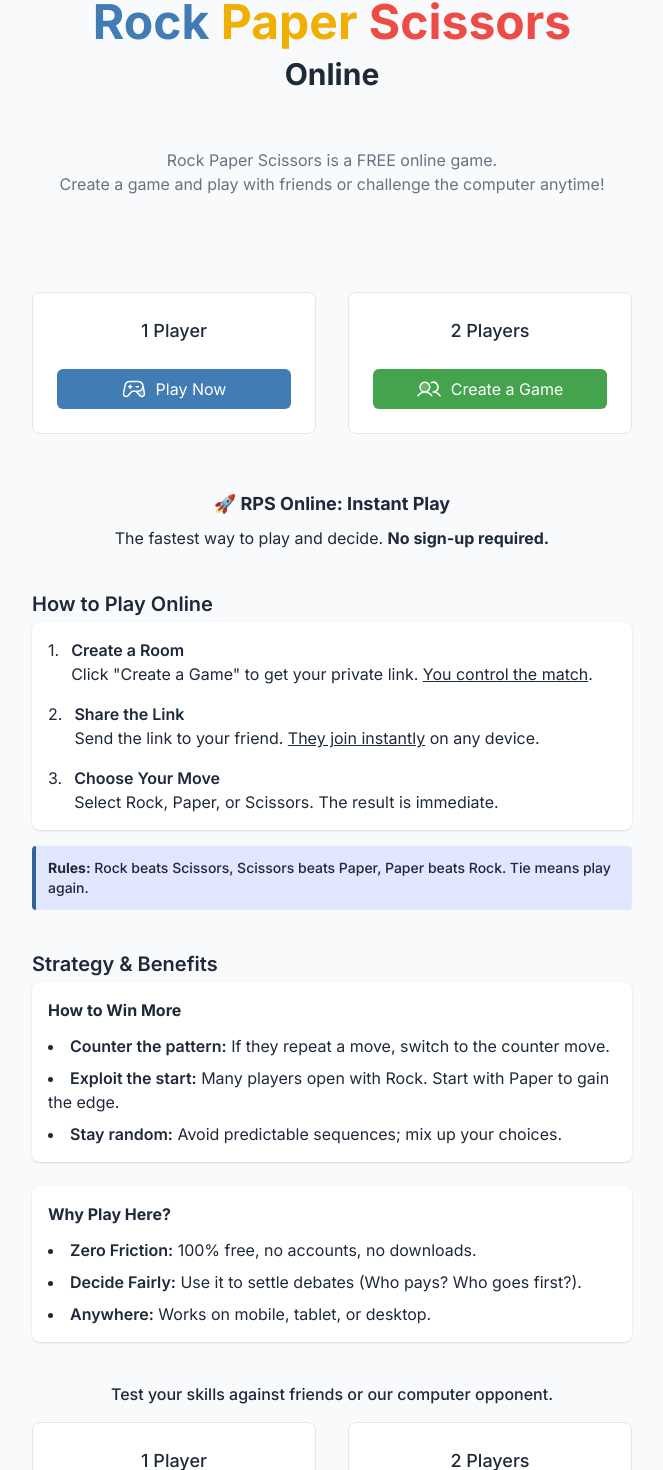
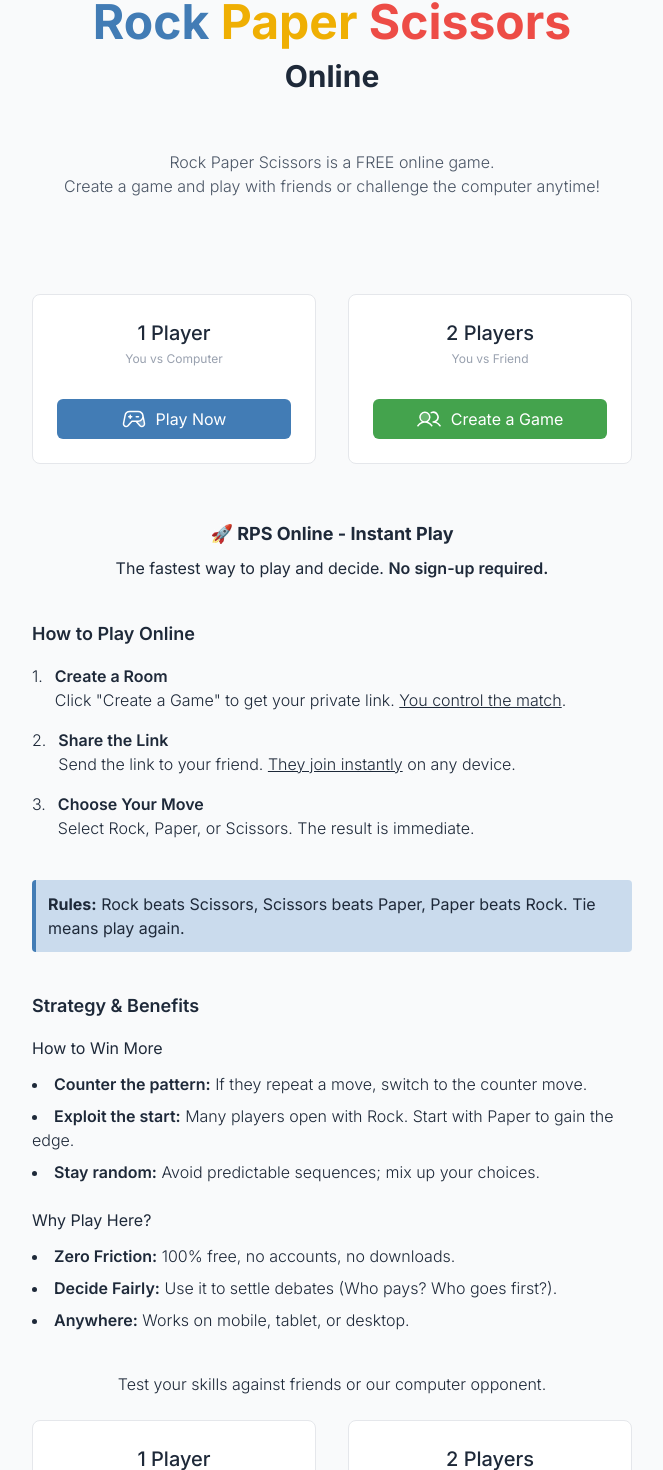
Before and after one commit to nicojuhari/next-rps-game-online, a Next.js app: page / in a window 1280 px wide. Shown: the part 200-1670 px from the top of the page, without its empty margins (308-971 px from the left). Built offline with nearby package versions, Linux system fonts and the light colour scheme.

Commit message:
adds logo and styles changes on home page

```diff
--- a/app/page.tsx
+++ b/app/page.tsx
@@ -7,13 +7,13 @@ const Home = () => {
     <>
     <div className="my-20 md:my-24 space-y-14 text-center">
       <h1 className="font-bold text-3xl md:text-5xl">
-        <span className="block mb-2.5 font-bold text-3xl">Play </span>
+        <span className="block mb-2.5 text-3xl">Play </span>
         <span className="text-blue-500">Rock </span>
         <span className="text-yellow-500">Paper </span>
         <span className="text-red-500">Scissors </span>
-        <span className="block mt-2.5 text-3xl">Online</span>
+        <span className="block mt-3 text-3xl">Online</span>
       </h1>
-      <p className="text-center text-gray-500">
+      <p className="text-center text-gray-600 font-light">
           Rock Paper Scissors is a FREE online game.<br /> Create a game and play with friends or challenge the computer anytime!
       </p>
     </div>
--- a/components/HomeContent.tsx
+++ b/components/HomeContent.tsx
@@ -4,13 +4,13 @@ const HomeContent = () => {
     return (
    <div className="my-8 space-y-10">
         <div className="text-center">
-            <h2 className="text-lg font-bold mb-2">🚀 RPS Online: Instant Play</h2>
-            <p>The fastest way to play and decide. <span className="font-bold">No sign-up required.</span></p>
+            <h2 className="text-lg font-bold mb-2">🚀 RPS Online - Instant Play</h2>
+            <p>The fastest way to play and decide. <span className="font-semibold">No sign-up required.</span></p>
         </div>
         <div>
-            <h2 className="text-xl font-semibold mb-1">How to Play Online</h2>
+            <h2 className="text-lg font-semibold mb-4">How to Play Online</h2>
 
-            <div className="space-y-4 bg-white p-4 rounded-lg shadow">
+            <div className="space-y-4 font-light">
                 <div className="flex items-start">
                     <span className="mr-3">1.</span>
                     <div>
@@ -36,28 +36,26 @@ const HomeContent = () => {
                 </div>
             </div>
 
-            <blockquote className="mt-4 p-3 bg-indigo-100 border-l-4 border-blue-600 rounded">
-                <p className="text-sm font-medium">
-                    <span className="font-bold">Rules:</span> Rock beats Scissors, Scissors beats Paper, Paper beats Rock. Tie means play again.
-                </p>
-            </blockquote>
         </div>
+        <blockquote className="p-3 bg-blue-200 border-l-4 border-blue-500 rounded">
+                <span className="font-bold">Rules:</span> Rock beats Scissors, Scissors beats Paper, Paper beats Rock. Tie means play again.
+        </blockquote>
         <div>
-            <h2 className="text-xl font-semibold mb-1">Strategy & Benefits</h2>
+            <h2 className="text-lg font-semibold mb-4">Strategy & Benefits</h2>
 
             <div className="space-y-6">
-                <div className="bg-white p-4 rounded-lg shadow">
-                    <h3 className="font-bold mb-3">How to Win More</h3>
-                    <ul className="list-disc list-inside space-y-2">
+                <div>
+                    <h3 className="mb-3">How to Win More</h3>
+                    <ul className="list-disc list-inside space-y-2 font-light">
                         <li><span className="font-semibold">Counter the pattern:</span> If they repeat a move, switch to the counter move.</li>
                         <li><span className="font-semibold">Exploit the start:</span> Many players open with Rock. Start with Paper to gain the edge.</li>
                         <li><span className="font-semibold">Stay random:</span> Avoid predictable sequences; mix up your choices.</li>
                     </ul>
                 </div>
 
-                <div className="bg-white p-4 rounded-lg shadow">
-                    <h3 className="font-bold mb-3">Why Play Here?</h3>
-                    <ul className="list-disc list-inside space-y-2">
+                <div>
+                    <h3 className="mb-3">Why Play Here?</h3>
+                    <ul className="list-disc list-inside space-y-2 font-light">
                         <li><span className="font-semibold">Zero Friction:</span> 100% free, no accounts, no downloads.</li>
                         <li><span className="font-semibold">Decide Fairly:</span> Use it to settle debates (Who pays? Who goes first?).</li>
                         <li><span className="font-semibold">Anywhere:</span> Works on mobile, tablet, or desktop.</li>
@@ -66,7 +64,7 @@ const HomeContent = () => {
             </div>
         </div>
         <div className="text-center">
-            <p className="font-medium mb-4">
+            <p className="mb-6 font-light">
                 Test your skills against friends or our computer opponent.
             </p>
             <MainCTA/>
--- a/components/MainCTA.tsx
+++ b/components/MainCTA.tsx
@@ -33,17 +33,19 @@ const MainCTA = () => {
     <div className="mb-6 text-center">
       <div className="grid grid-cols-1 md:grid-cols-2 gap-8 justify-center items-center">
         <div className="bg-white p-6 rounded-lg border border-gray-200">
-          <p className="font-medium text-lg">1 Player</p>
+          <p className="font-medium text-xl">1 Player</p>
+          <p className="text-xs text-gray-400 mt-1">You vs Computer</p>
           <Link
             href="/one-player"
             title="Play Rock Paper Scissors Online with a computer"
-            className="justify-center mt-6 w-full bg-blue-500 hover:bg-blue-600 h-10 text-white py-1 px-4 rounded-md inline-flex items-center gap-2.5">
+            className="justify-center mt-8 w-full bg-blue-500 hover:bg-blue-600 h-10 text-white py-1 px-4 rounded-md inline-flex items-center gap-2.5">
               <GameControllerIcon weight="duotone" size={24} color="white"/>
               Play Now</Link>
         </div>
         <div className="bg-white p-6 rounded-lg border border-gray-200">
-          <p className="font-medium text-lg">2 Players</p>
-          <button onClick={createGameLink} disabled={loading} title="Create a 2-player game" className="justify-center mt-6 w-full bg-green-500 hover:bg-green-600 disabled:bg-gray-400 disabled:cursor-not-allowed h-10 text-white py-1 px-4 rounded-md inline-flex items-center gap-2.5">
+          <p className="font-medium text-xl">2 Players</p>
+          <p className="text-xs text-gray-400 mt-1">You vs Friend</p>
+          <button onClick={createGameLink} disabled={loading} title="Create a 2-player game" className="justify-center mt-8 w-full bg-green-500 hover:bg-green-600 disabled:bg-gray-400 disabled:cursor-not-allowed h-10 text-white py-1 px-4 rounded-md inline-flex items-center gap-2.5">
             {loading ? (
               <SpinnerGapIcon weight="light" size={24} color="white" className="animate-spin" />
             ) : (
```
Also changed, not shown: public/rock-paper-scissors-logo.svg (added).
